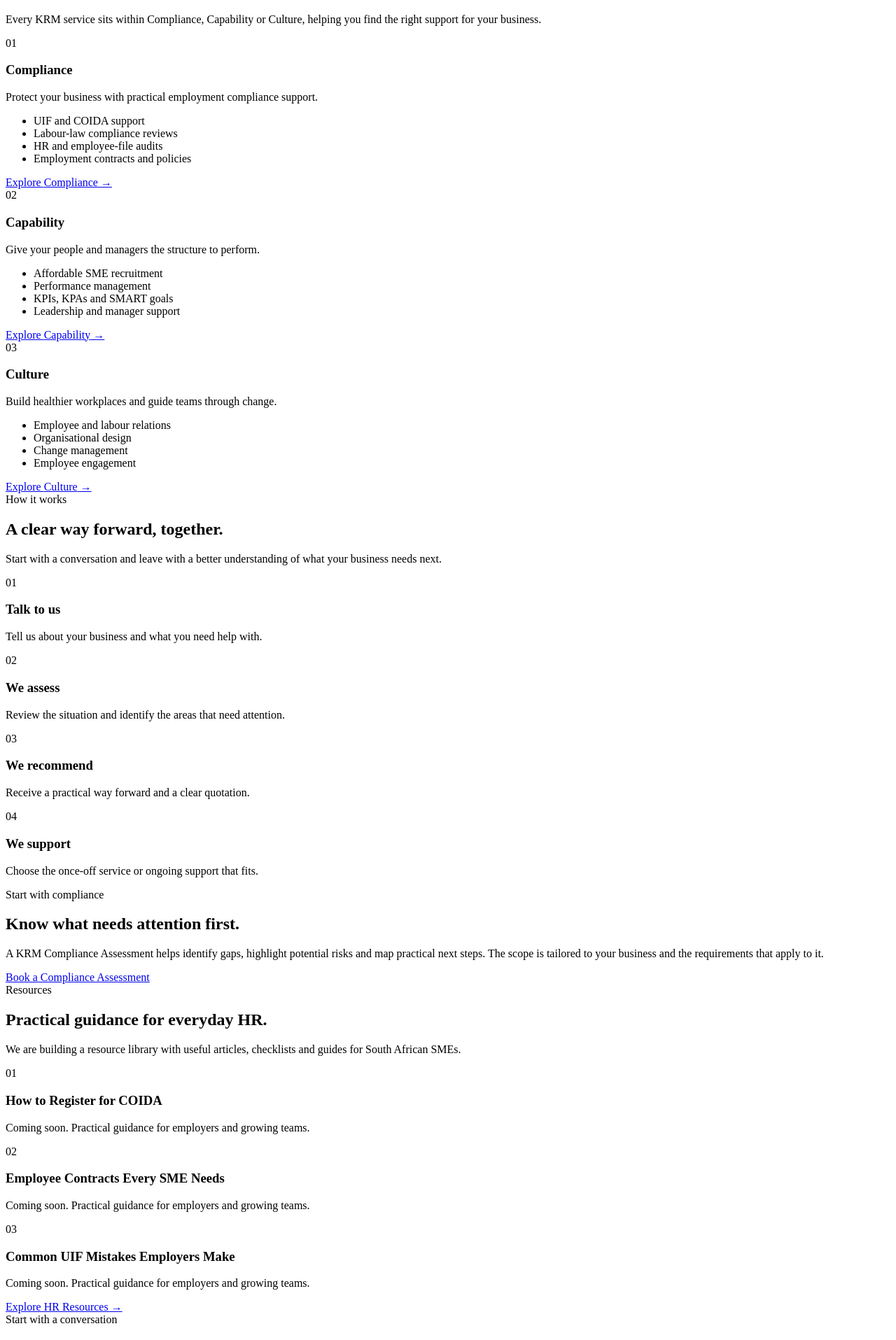
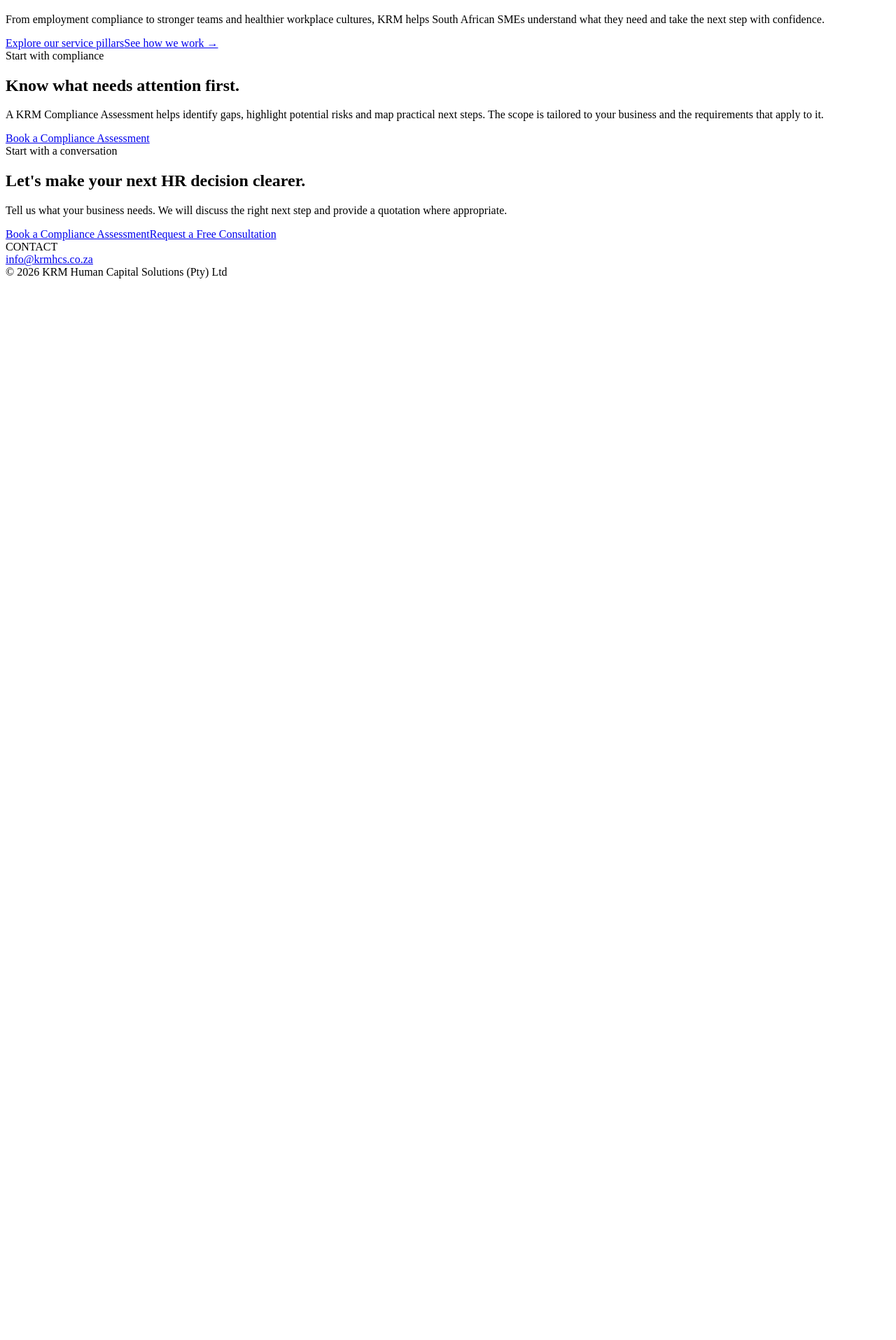
Before and after one commit to UnarineL/krm_website, a React (Vite) app: page / in a window 1280 px wide. Shown: the part 265-2180 px from the top of the page at 70% size. After the commit the page ends 800 px from the top, so only its background shows below. Built offline with nearby package versions, Linux system fonts and the light colour scheme; the HTML template or start-up script is replaced by a standard one.

Commit message:
Restructure KRM homepage and add pillar and process pages

```diff
--- a/src/KRMContent.jsx
+++ b/src/KRMContent.jsx
@@ -119,48 +119,80 @@ export function KRMHome() {
       </div>
     </section>
 
-    <section className="content section-pad">
-      <SectionTitle eyebrow="The KRM approach" title="Three pillars. One practical partner." text="Every KRM service sits within Compliance, Capability or Culture, helping you find the right support for your business." />
-      <div className="krm-pillars-grid">
-        {pillars.map((pillar) => <article className={`krm-pillar-card ${pillar.className}`} key={pillar.name}>
-          <span className="krm-pillar-number">{pillar.number}</span>
-          <h3 className="serif">{pillar.name}</h3>
-          <p>{pillar.summary}</p>
-          <ul>{pillar.services.map((service) => <li key={service}>{service}</li>)}</ul>
-          <Link className="text-link" to={pillar.href}>Explore {pillar.name} →</Link>
-        </article>)}
-      </div>
-    </section>
-
-    <section className="content section-pad krm-how-it-works-section">
-      <SectionTitle eyebrow="How it works" title="A clear way forward, together." text="Start with a conversation and leave with a better understanding of what your business needs next." />
-      <div className="krm-steps">
-        {[
-          ['01', 'Talk to us', 'Tell us about your business and what you need help with.'],
-          ['02', 'We assess', 'Review the situation and identify the areas that need attention.'],
-          ['03', 'We recommend', 'Receive a practical way forward and a clear quotation.'],
-          ['04', 'We support', 'Choose the once-off service or ongoing support that fits.'],
-        ].map(([number, title, text]) => <article className="krm-step" key={number}><span>{number}</span><h3>{title}</h3><p>{text}</p></article>)}
+    <section className="content section-pad krm-home-intro">
+      <SectionTitle eyebrow="The KRM approach" title="Practical people support for growing businesses." text="From employment compliance to stronger teams and healthier workplace cultures, KRM helps South African SMEs understand what they need and take the next step with confidence." />
+      <div className="krm-home-links">
+        <Link className="button" to="/service-pillars">Explore our service pillars</Link>
+        <Link className="text-link" to="/how-we-work">See how we work →</Link>
       </div>
     </section>
 
     <section className="band band-teal">
       <div className="content split krm-featured-assessment">
         <div><span className="eyebrow eyebrow-light">Start with compliance</span><h2 className="serif">Know what needs attention first.</h2></div>
-        <div><p>A KRM Compliance Assessment helps identify gaps, highlight potential risks and map practical next steps. The scope is tailored to your business and the requirements that apply to it.</p><BookingLink href={assessmentHref} light>Book a Compliance Assessment</BookingLink></div>
+        <div><p>A KRM Compliance Assessment helps identify gaps, highlight potential risks and map practical next steps. The scope is tailored to your business and the requirements that apply to it.</p><BookingLink light>Book a Compliance Assessment</BookingLink></div>
       </div>
-    </section>
-
-    <section className="content section-pad">
-      <SectionTitle eyebrow="Resources" title="Practical guidance for everyday HR." text="We are building a resource library with useful articles, checklists and guides for South African SMEs." />
-      <div className="krm-resource-preview">
-        {['How to Register for COIDA', 'Employee Contracts Every SME Needs', 'Common UIF Mistakes Employers Make'].map((title, index) => <article key={title}><span>0{index + 1}</span><h3 className="serif">{title}</h3><p>Coming soon. Practical guidance for employers and growing teams.</p></article>)}
-      </div>
-      <Link className="text-link" to="/hr-templates">Explore HR Resources →</Link>
     </section>
 
     <section className="cta krm-final-cta">
       <div className="content"><span className="eyebrow">Start with a conversation</span><h2 className="serif">Let's make your next HR decision clearer.</h2><p>Tell us what your business needs. We will discuss the right next step and provide a quotation where appropriate.</p><div className="hero-actions"><BookingLink>Book a Compliance Assessment</BookingLink><Link className="button" to="/contact">Request a Free Consultation</Link></div></div>
+    </section>
+  </>;
+}
+
+export function PillarsPage() {
+  return <>
+    <section className="page-intro page-intro-services">
+      <div className="content">
+        <span className="eyebrow">The KRM approach</span>
+        <h1 className="serif">Three pillars. One practical partner.</h1>
+        <p>Every KRM service sits within Compliance, Capability or Culture, helping you find the right support for your business.</p>
+      </div>
+    </section>
+    <section className="content section-pad">
+      <div className="krm-pillars-grid">
+        {pillars.map((pillar) => <article className={`krm-pillar-card ${pillar.className}`} key={pillar.name}>
+          <span className="krm-pillar-number">{pillar.number}</span>
+          <h2 className="serif">{pillar.name}</h2>
+          <p>{pillar.summary}</p>
+          <ul>{pillar.services.map((service) => <li key={service}>{service}</li>)}</ul>
+          <Link className="text-link" to={pillar.href}>Explore {pillar.name} →</Link>
+        </article>)}
+      </div>
+      <div className="krm-page-crosslinks">
+        <Link className="text-link" to="/services">View the full services catalogue →</Link>
+        <Link className="text-link" to="/how-we-work">See how we work →</Link>
+      </div>
+    </section>
+    <section className="band band-tint">
+      <div className="content centered krm-services-close"><span className="eyebrow">Find the right support</span><h2 className="serif">Let's talk about what your business needs.</h2><p>We can help you identify the right starting point and agree practical next steps.</p><BookingLink>Request a Consultation</BookingLink></div>
+    </section>
+  </>;
+}
+
+export function HowWeWorkPage() {
+  const steps = [
+    ['01', 'Talk to us', 'Tell us about your business and what you need help with.'],
+    ['02', 'We assess', 'We review the situation and identify the areas that need attention.'],
+    ['03', 'We recommend', 'You receive a practical way forward and a clear quotation.'],
+    ['04', 'We support', 'Choose the once-off service or ongoing support that fits.'],
+  ];
+
+  return <>
+    <section className="page-intro page-intro-services">
+      <div className="content">
+        <span className="eyebrow">How we work</span>
+        <h1 className="serif">A clear way forward, together.</h1>
+        <p>Start with a conversation and leave with a better understanding of what your business needs next.</p>
+      </div>
+    </section>
+    <section className="content section-pad krm-how-page">
+      <div className="krm-steps">
+        {steps.map(([number, title, text]) => <article className="krm-step" key={number}><span>{number}</span><h2>{title}</h2><p>{text}</p></article>)}
+      </div>
+    </section>
+    <section className="band band-tint">
+      <div className="content centered krm-services-close"><span className="eyebrow">Your next step</span><h2 className="serif">Let's start with a conversation.</h2><p>Tell us what is happening in your business and we will help you understand the next step.</p><BookingLink>Request a Free Consultation</BookingLink></div>
     </section>
   </>;
 }
```
